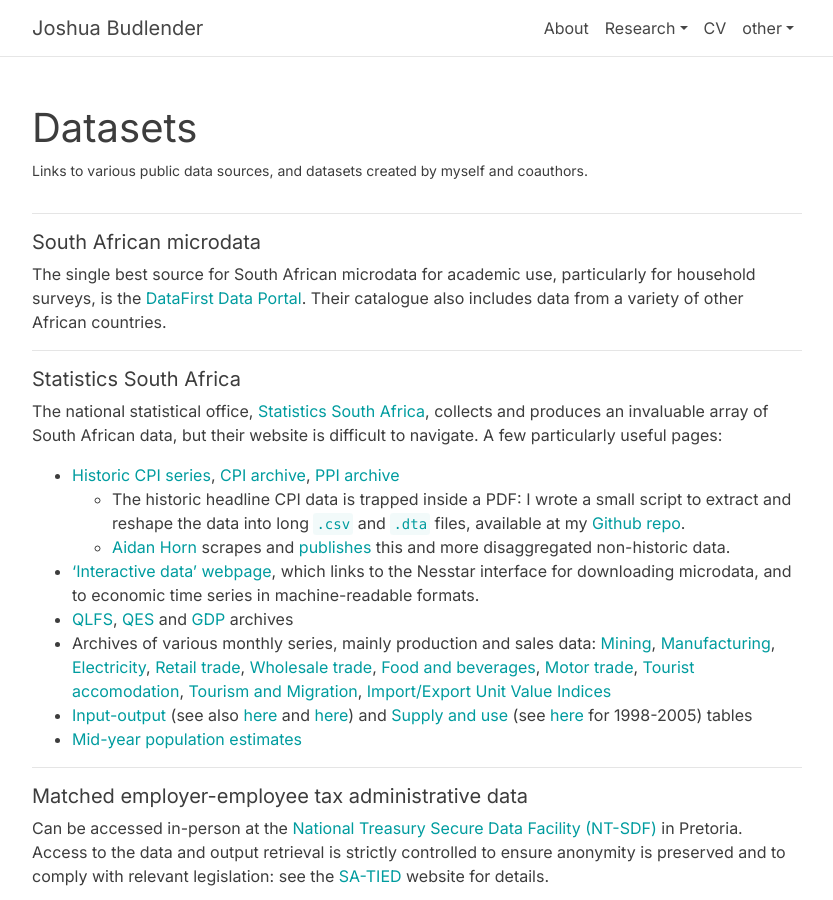
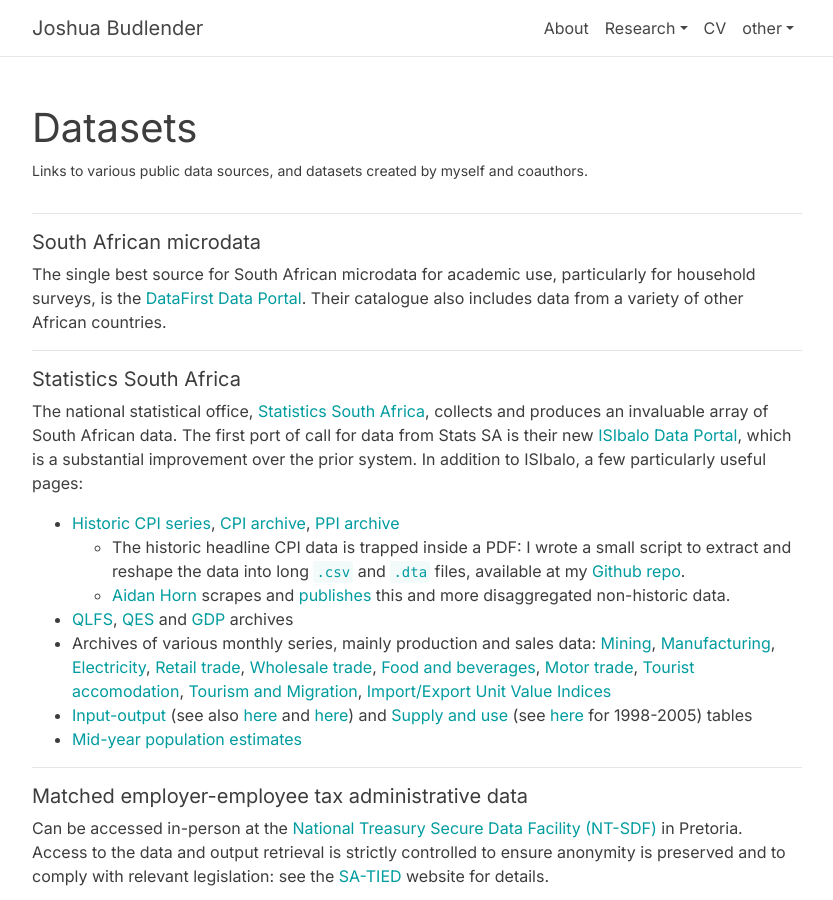
Before and after one commit to jbudlender/jbudlender.github.io, a Jekyll site: the page built from _pages/datasets.md, in a window 1280 px wide and 900 px high. Shown: the whole window, without its empty margins (223-1056 px from the left). Built offline with Jekyll 4.4.1, drawn with Linux system fonts in a browser that asks for light colours; comment, search, counter and statistics services are not loaded; a style sheet for code colours, icons or effects is not loaded.

Commit message:
isibalo system

```diff
--- a/_pages/datasets.md
+++ b/_pages/datasets.md
@@ -22,11 +22,10 @@ The single best source for South African microdata for academic use, particularl
 
 * * *
 ##### Statistics South Africa
-The national statistical office, [Statistics South Africa](https://www.statssa.gov.za/), collects and produces an invaluable array of South African data, but their website is difficult to navigate. A few particularly useful pages:
+The national statistical office, [Statistics South Africa](https://www.statssa.gov.za/), collects and produces an invaluable array of South African data. The first port of call for data from Stats SA is their new [ISIbalo Data Portal](https://isibaloweb.statssa.gov.za/idatweb.php), which is a substantial improvement over the prior system.  In addition to ISIbalo, a few particularly useful pages:
 * [Historic CPI series](http://www.statssa.gov.za/publications/P0141/CPIHistory.pdf?), [CPI archive](https://www.statssa.gov.za/?page_id=1866&PPN=P0141&SCH=73033), [PPI archive](https://www.statssa.gov.za/?page_id=1866&PPN=P0142.1&SCH=73035)
   * The historic headline CPI data is trapped inside a PDF: I wrote a small script to extract and reshape the data into long `.csv` and `.dta` files, available at my [Github repo](https://github.com/jbudlender/HistoricSA_CPI).
   * [Aidan Horn](https://www.aidanhorn.co.za/home) scrapes and [publishes](https://www.aidanhorn.co.za/inflation/app) this and more disaggregated non-historic data.
-* ['Interactive data' webpage](https://www.statssa.gov.za/?page_id=1417), which links to the Nesstar interface for downloading microdata, and to economic time series in machine-readable formats.
 * [QLFS](https://www.statssa.gov.za/?page_id=1866&PPN=P0211&SCH=73289), [QES](https://www.statssa.gov.za/?page_id=1854&PPN=P0277&SCH=72995) and [GDP](https://www.statssa.gov.za/?page_id=1866&PPN=P0441&SCH=72934) archives
 * Archives of various monthly series, mainly production and sales data:
   [Mining](https://www.statssa.gov.za/?page_id=1866&PPN=P2041&SCH=73088), [Manufacturing](https://www.statssa.gov.za/?page_id=1866&PPN=P3041.2&SCH=73089), [Electricity](https://www.statssa.gov.za/?page_id=1866&PPN=P4141&SCH=73090),
```
